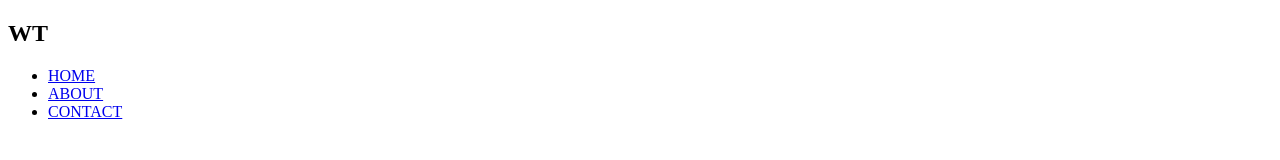
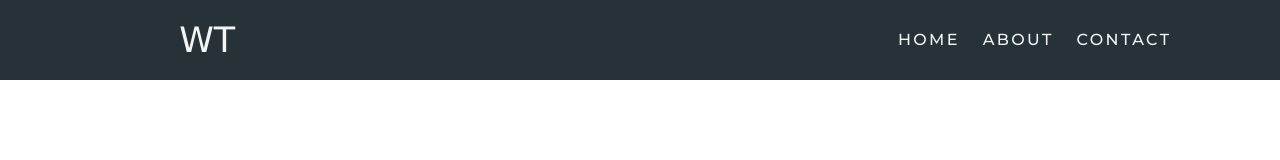
Before and after one commit to sumeet-y/travel-website, a plain HTML site: page contact.html in a window 1280 px wide. Drawn offline with Linux system fonts and the light colour scheme; the site is published under a folder, as on GitHub Pages, so addresses that start at the root find nothing.

Commit message:
Update contact.html

```diff
--- a/contact.html
+++ b/contact.html
@@ -6,16 +6,16 @@
         <meta name="viewport" content="width=device-width, initial-scale=1.0">
         <title>Travel website</title>
         <link rel="stylesheet" href="https://cdnjs.cloudflare.com/ajax/libs/font-awesome/5.15.3/css/all.min.css" integrity="sha512-iBBXm8fW90+nuLcSKlbmrPcLa0OT92xO1BIsZ+ywDWZCvqsWgccV3gFoRBv0z+8dLJgyAHIhR35VZc2oM/gI1w==" crossorigin="anonymous" referrerpolicy="no-referrer" />
-        <link rel="stylesheet" href="/css/style.css">
+        <link rel="stylesheet" href="css/style.css">
     </head>
 <body>
     <nav class="navbar back">
         <div class="container">
             <h1 class="logo text-light">WT</h1>
             <ul class="nav-items">
-                 <li class="nav-item"><a href="/">HOME </a> </li>
-                 <li class="nav-item"><a href="/about.html">ABOUT </a> </li>
-                 <li class="nav-item"><a href="/contect.html">CONTACT </a> </li>
+                 <li class="nav-item"><a href="index.html">HOME </a> </li>
+                 <li class="nav-item"><a href="about.html">ABOUT </a> </li>
+                 <li class="nav-item"><a href="contact.html">CONTACT </a> </li>
             </ul>
         </div>
     </nav>
```
